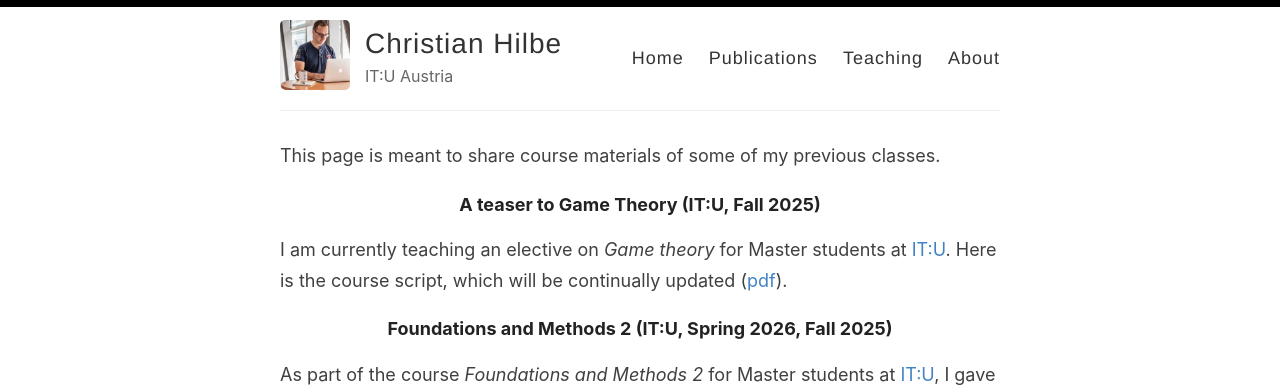
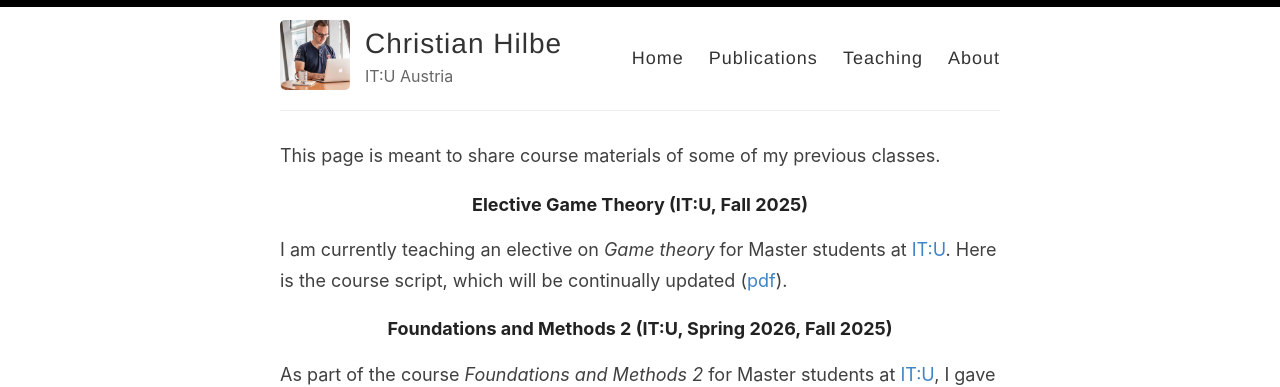
Before and after one commit to christian-hilbe/christian-hilbe.github.io, a Jekyll site: the page built from _pages/teaching.md, in a window 1280 px wide. Shown: the top 387 px of the page. Built offline with Jekyll 4.4.1, drawn with Linux system fonts in a browser that asks for light colours.

Commit message:
CH: Updating teaching: Game theory

```diff
--- a/_pages/teaching.md
+++ b/_pages/teaching.md
@@ -6,7 +6,7 @@ permalink: /teaching/
 
 This page is meant to share course materials of some of my previous classes.
 
-###### A teaser to Game Theory (IT:U, Fall 2025)
+###### Elective Game Theory (IT:U, Fall 2025)
 
 I am currently teaching an elective on *Game theory* for Master students at [IT:U](https://it-u.at/en/).
 Here is the course script, which will be continually updated ([pdf](../files/teaching/2026_GameTheory/Lecture_Notes.pdf)).
```
